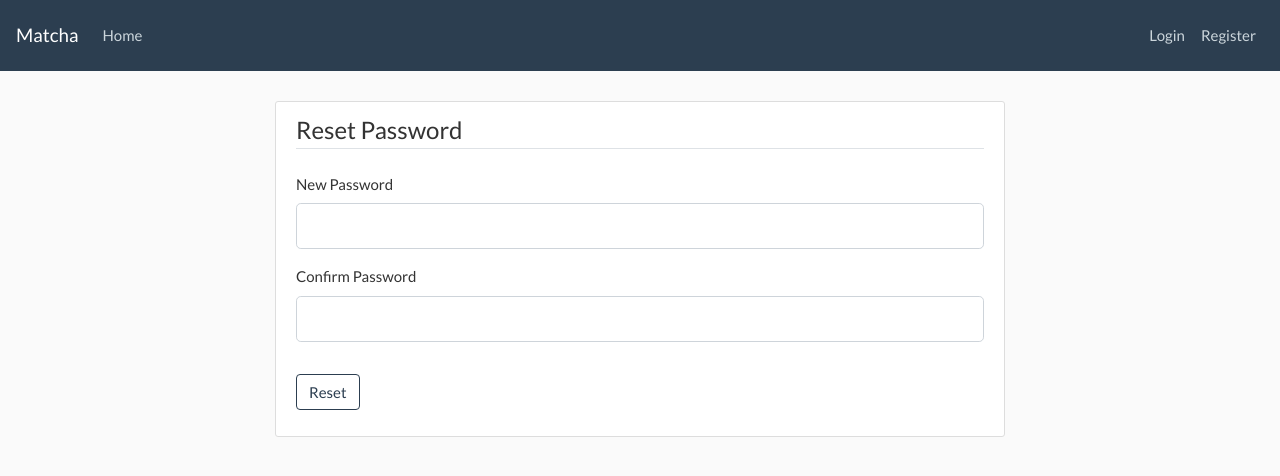
After one commit to FWMoor/Matcha, a Flask app: page /auth/reset/1 in a window 1280 px wide. The commit adds this page. Shown: the top 476 px of the page. Run offline with Flask 2, Linux system fonts and the light colour scheme; some libraries are stand-ins or nearby versions.

Commit message:
added age and stronger password checks

```diff
--- a/matcha/auth/routes.py
+++ b/matcha/auth/routes.py
@@ -24,6 +24,13 @@ def register():
 		cur = con.cursor()
 		regex = '^\w+([\.-]?\w+)*@\w+([\.-]?\w+)*(\.\w{2,3})+$'
 		uidLen = len(request.form['username'])
+		length_regex = re.compile(r'.{6,}')
+		uppercase_regex = re.compile(r'[A-Z]')
+		lowercase_regex = re.compile(r'[a-z]')
+		digit_regex = re.compile(r'[0-9]')
+		special_regex = re.compile(r'[@#$%^&+=]')
+		if not request.form['fname'] or not request.form['lname'] or not request.form['username'] or not request.form['email'] or not request.form['password'] or not request.form['confirm']:
+			flash('Fill in all fields and try again!', 'danger')
 		if uidLen < 6 or uidLen > 20:
 			flash('Username should be between 6 and 20 characters!', 'danger')
 			error = 1
@@ -33,10 +40,25 @@ def register():
 		if not re.search(regex, request.form['email']):
 			flash('Enter a valid email!', 'danger')
 			error = 1
+		if not uppercase_regex.search(request.form.get('password')):
+			flash('Password needs at least 1 uppercase letter!', 'danger')
+			error = 1
+		if not lowercase_regex.search(request.form['password']):
+			flash('Password needs at least 1 lowercase letter!', 'danger')
+			error = 1
+		if not digit_regex.search(request.form['password']):
+			flash('Password needs at least 1 number!', 'danger')
+			error = 1
+		if not special_regex.search(request.form['password']):
+			flash('Password needs at least 1 special character!', 'danger')
+			error = 1
+		if not length_regex.search(request.form['password']):
+			flash('Password needs to be at least 6 characters long!', 'danger')
+			error = 1
 		if error == 0:
 			uid = request.form['username'].lower()
 			email = request.form['email'].lower()
-			cur.execute('SELECT * FROM users WHERE username=? OR email=?', [uid, email])
+			cur.execute('SELECT * FROM users WHERE (username=? OR email=?) AND verify=?', [uid, email, None])
 			rows = cur.fetchall()
 			if not rows:
 				fname = request.form['fname']
@@ -92,6 +114,7 @@ def login():
 				session['id'] = result['id']
 				flash('Welcome back!', 'success')
 				cur.execute("UPDATE users SET lastonline=? WHERE id=?", ["now", session['id']])
+				cur.execute("UPDATE users SET passreset=? WHERE id=?", [None, result['id']])
 				con.commit()
 				con.close()
 				return redirect(url_for('users.profile'))
@@ -140,3 +163,86 @@ def confirm_email(token):
 	else:
 		flash('The confirmation link is invalid or has expired.', 'danger')
 	return redirect(url_for('auth.login'))
+
+@auth.route('/reset/<token>', methods=['GET', 'POST'])
+@not_logged_in
+def reset_password(token):
+	if request.method == 'POST':
+		length_regex = re.compile(r'.{6,}')
+		uppercase_regex = re.compile(r'[A-Z]')
+		lowercase_regex = re.compile(r'[a-z]')
+		digit_regex = re.compile(r'[0-9]')
+		special_regex = re.compile(r'[@#$%^&+=]')
+		error = 0
+		if not request.form.get('password') or not request.form.get('confirm'):
+			flash('Enter all fields and try again!', 'danger')
+			return redirect(url_for('auth.reset_password', token=token))
+		if request.form.get('password') == request.form.get('confirm'):
+			if not uppercase_regex.search(request.form.get('password')):
+				flash('Password needs at least 1 uppercase letter!', 'danger')
+				error = 1
+			if not lowercase_regex.search(request.form['password']):
+				flash('Password needs at least 1 lowercase letter!', 'danger')
+				error = 1
+			if not digit_regex.search(request.form['password']):
+				flash('Password needs at least 1 number!', 'danger')
+				error = 1
+			if not special_regex.search(request.form['password']):
+				flash('Password needs at least 1 special character!', 'danger')
+				error = 1
+			if not length_regex.search(request.form['password']):
+				flash('Password needs to be at least 6 characters long!', 'danger')
+				error = 1
+			if error == 1:
+				return redirect(url_for('auth.reset_password', token=token))
+			else:
+				con = db_connect()
+				con.row_factory = dict_factory
+				cur = con.cursor()
+				cur.execute('SELECT * FROM users WHERE passreset=?', [token])
+				user = cur.fetchone()
+				con.close()
+				if user:
+					email = user['email']
+					con = db_connect()
+					con.row_factory = dict_factory
+					cur = con.cursor()
+					password = hash_password(request.form.get('password'))
+					cur.execute('UPDATE users SET passreset=?, password=? WHERE email=?',
+								[None, password, email])
+					con.commit()
+					con.close()
+					flash('You have reset your password. Thanks!', 'success')
+				else:
+					flash('The confirmation link is invalid or has expired.', 'danger')
+				return redirect(url_for('auth.login'))
+		else:
+			flash('Passwords do not match', 'danger')
+			return redirect(url_for('auth.reset_password', token=token))
+	try:
+		return render_template('newpass.html')
+	except TemplateNotFound:
+		abort(404)
+
+@auth.route('/forget', methods=['GET', 'POST'])
+@not_logged_in
+def forget():
+	if request.method == 'POST':
+		email = request.form['email'].lower()
+		alphabet = string.ascii_letters + string.digits
+		token = ''.join(secrets.choice(alphabet) for i in range(8))
+		reset_url = url_for('auth.reset_password', token=token, _external=True)
+		html = render_template('reset.html', reset_url=reset_url)
+		subject = "Reset password"
+		send_email(email, subject, html)
+		con = db_connect()
+		cur = con.cursor()
+		cur.execute("UPDATE users SET passreset=? WHERE email=?", [token, email])
+		con.commit()
+		con.close()
+		flash("Reset email has been sent!", "success")
+		return redirect(url_for('auth.login'))
+	try:
+		return render_template('forget.html')
+	except TemplateNotFound:
+		abort(404)
--- a/matcha/auth/templates/login.html
+++ b/matcha/auth/templates/login.html
@@ -41,7 +41,9 @@
 		<div class="form-group d-flex justify-content-between">
 			<button type="submit" class="btn btn-outline-primary">Login</button>
 			<small class="align-self-center"
-				><a href="#" class="text-primary">Forgot Password?</a></small
+				><a href="{{ url_for('auth.forget') }}" class="text-primary"
+					>Forgot Password?</a
+				></small
 			>
 		</div>
 	</form>
--- /dev/null
+++ b/matcha/auth/templates/newpass.html
@@ -0,0 +1,40 @@
+{% extends "layout.html" %} {% block content %}
+
+<div class="content-section">
+	<form action="" method="POST">
+		<fieldset class="form-group">
+			<legend class="border-bottom mb-4">Reset Password</legend>
+			<div class="form-group">
+				<label for="email" class="form-control-label"
+					>New Password</label
+				>
+				<input
+					type="password"
+					name="password"
+					id="password"
+					class="form-control form-control-lg"
+					required
+				/>
+			</div>
+			<div class="form-group">
+				<label for="password" class="form-control-label"
+					>Confirm Password</label
+				>
+				<input
+					type="password"
+					name="confirm"
+					id="confirm"
+					class="form-control form-control-lg"
+					required
+				/>
+			</div>
+		</fieldset>
+		<div class="form-group d-flex justify-content-between">
+			<button type="submit" class="btn btn-outline-primary">
+				Reset
+			</button>
+		</div>
+	</form>
+</div>
+
+{% endblock content %}
--- a/matcha/db.py
+++ b/matcha/db.py
@@ -63,8 +63,10 @@ def setup_tables():
 		email	TEXT NOT NULL,
 		password TEXT NOT NULL,
 		verify TEXT,
+		passreset TEXT,
 		banned INTEGER NOT NULL DEFAULT 0,
 		gender TEXT,
+		birthdate TEXT,
 		bio TEXT,
 		sexuality TEXT DEFAULT 'S',
 		tags TEXT,
```
Also changed, not shown: matcha/auth/templates/forget.html (added, +34 -0 lines), matcha/auth/templates/reset.html (added, +7 -0 lines), matcha/users/routes.py (+13 -2 lines), matcha/users/templates/edit.html (+13 -0 lines), matcha/users/templates/profile.html (+9 -0 lines), matcha/site.db.
